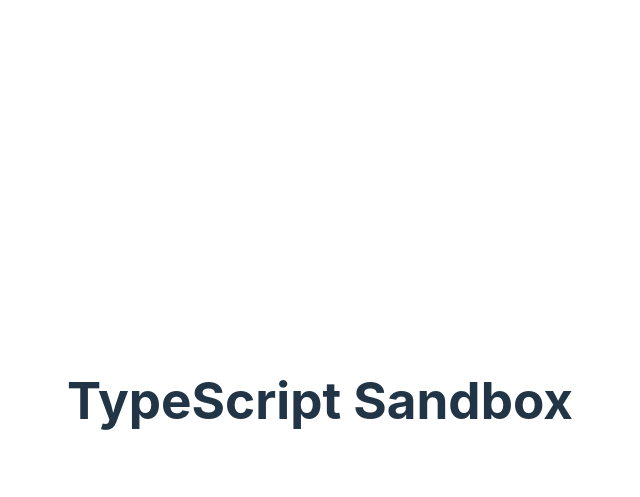
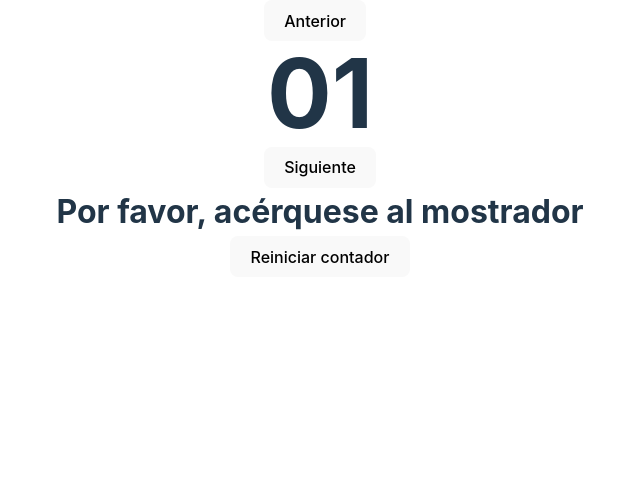
Before and after one commit to andres-mrturco/ejercicio-funciones, a website built with Vite: page index.html in a window 1280 px wide. Shown: the whole page, without its empty margins (320-960 px from the left). Built offline with nearby package versions, Linux system fonts and the light colour scheme.

Commit message:
actualizacion

```diff
--- a/index.html
+++ b/index.html
@@ -3,13 +3,19 @@
   <head>
     <meta charset="UTF-8" />
     <link rel="icon" type="image/svg+xml" href="/vite.svg" />
+    <link rel="stylesheet" href="./src/style.css" />
     <meta name="viewport" content="width=device-width, initial-scale=1.0" />
     <title>Vite + TS</title>
   </head>
   <body>
-    <div id="app">
-      <h1>TypeScript Sandbox</h1>
+    <div class="turno-display">
+      <button id="turnoAnterior">Anterior</button>
+      <h1 class="numero-turno">01</h1>
+      <button id="turnoSiguiente">Siguiente</button>
     </div>
+    <div class="texto-turno">Por favor, acérquese al mostrador</div>
+    <button id="Reset">Reiniciar contador</button>
+
     <script type="module" src="/src/main.ts"></script>
   </body>
 </html>
--- a/src/style.css
+++ b/src/style.css
@@ -26,7 +26,8 @@
 body {
   margin: 0;
   display: flex;
-  place-items: center;
+  flex-direction: column;
+  align-items: center;
   min-width: 320px;
   min-height: 100vh;
 }
@@ -95,3 +96,23 @@
     background-color: #f9f9f9;
   }
 }
+
+turno-display {
+  background-color: #fff;
+  border: 1px solid #ddd;
+  box-shadow: 0 0 10px rgba(0, 0, 0, 0.2);
+}
+
+.numero-turno {
+  font-size: 6rem;
+  font-weight: bold;
+  margin: 0;
+  text-align: center;
+}
+
+.texto-turno {
+  font-size: 2rem;
+  font-weight: bold;
+  margin: 0;
+  text-align: center;
+}
```
